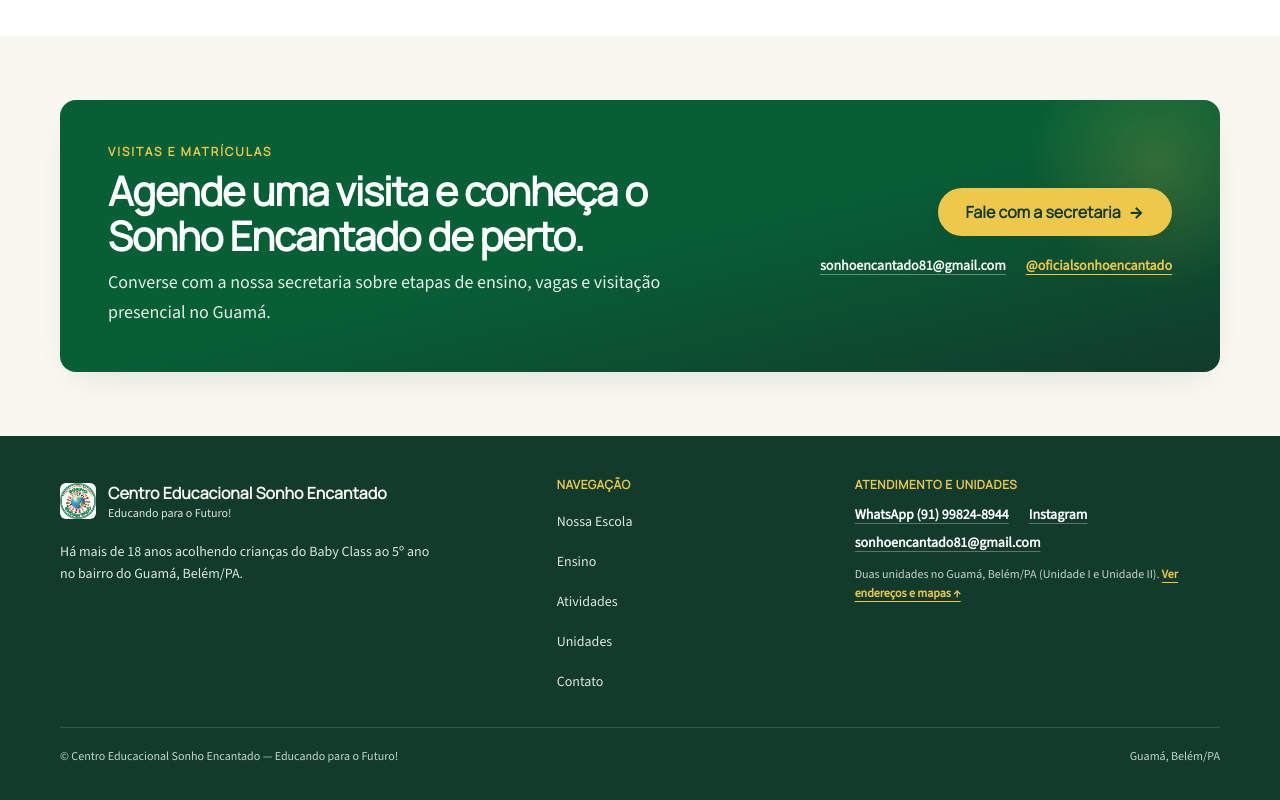
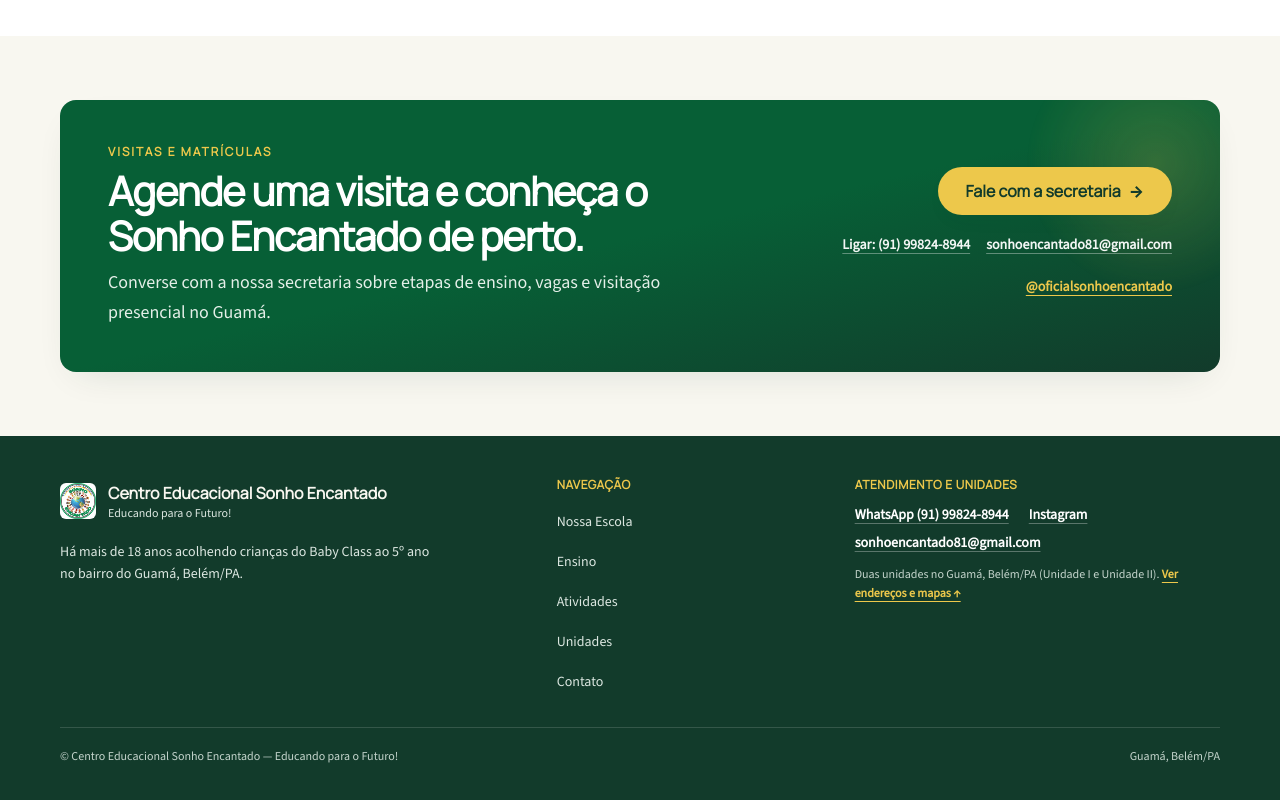
Before and after one commit to desenvolvedorfast-hub/site-sonho-encantado, a React (Vite) app in the folder sonho-encantado-site/: page / in a window 1280 px wide. Shown: the part 7063-7863 px from the top of the page. Built offline with nearby package versions, Linux system fonts and the light colour scheme.

Commit message:
Fix spacing in FinalCtaSection component

```diff
--- a/sonho-encantado-site/src/components/FinalCtaSection.tsx
+++ b/sonho-encantado-site/src/components/FinalCtaSection.tsx
@@ -53,7 +53,13 @@ export function FinalCtaSection() {
                   <span className="sr-only"> (abre o WhatsApp da escola em nova aba)</span>
                 </a>
 
-                <div className="flex flex-wrap items-center justify-center gap-x-5 gap-y-1.5 text-sm lg:justify-end">
+                <div className="flex flex-wrap items-center justify-center gap-x-4 gap-y-1.5 text-sm lg:justify-end">
+                  <a
+                    href={SCHOOL_IDENTITY.phoneHref}
+                    className="inline-flex min-h-[36px] items-center font-semibold text-white/95 underline decoration-white/35 underline-offset-4 hover:text-brand-yellow"
+                  >
+                    Ligar: {SCHOOL_IDENTITY.whatsappDisplay}
+                  </a>
                   <a
                     href={`mailto:${SCHOOL_IDENTITY.email}`}
                     className="inline-flex min-h-[36px] items-center font-semibold text-white/95 underline decoration-white/35 underline-offset-4 hover:text-brand-yellow"
```
